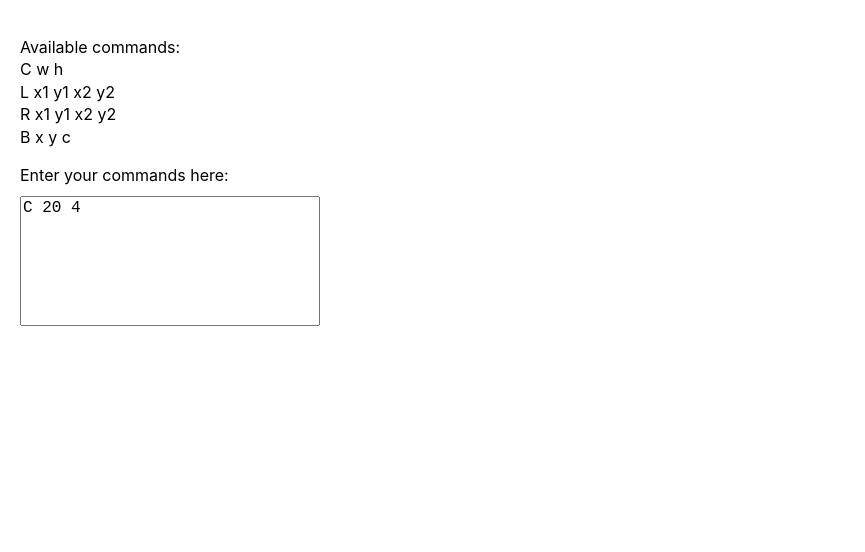
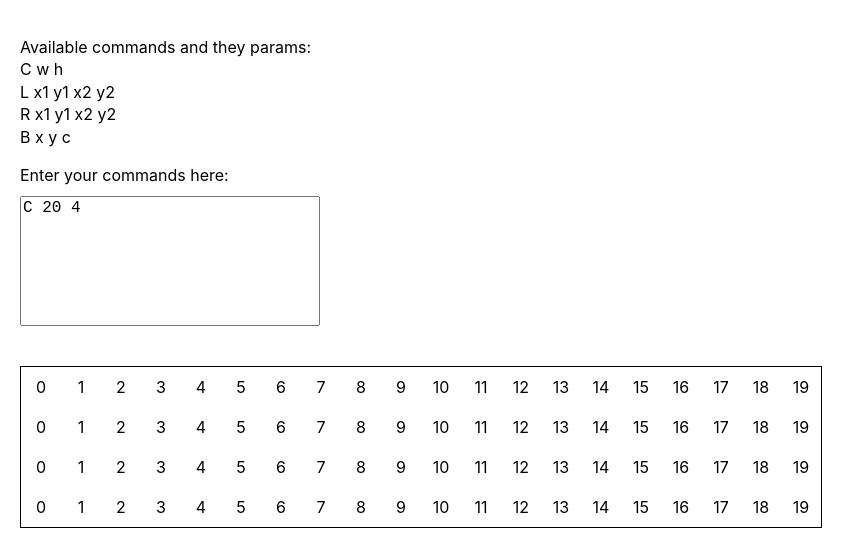
Before and after one commit to venskou/codex-test-task, a React (Create React App) app: page / in a window 1280 px wide. Shown: the top 552 px of the page, without its empty margins (0-865 px from the left). Built offline with nearby package versions, Linux system fonts and the light colour scheme.

Commit message:
Implement canvas creation

```diff
--- /dev/null
+++ b/src/components/artboard/artboard.component.jsx
@@ -0,0 +1,23 @@
+import React, { useEffect, useState } from 'react';
+
+import './artboard.component.scss';
+
+const Artboard = ({ canvasData }) => {
+  const renderCells = cells =>
+    cells.map((cell, index) => (
+      <div className="artboard__cell" key={index}>
+        {cell ? cell : index}
+      </div>
+    ));
+
+  const renderCanvas = canvas =>
+    canvas.map((cells, index) => (
+      <div className="artboard__row" key={index}>
+        {renderCells(cells)}
+      </div>
+    ));
+
+  return <div className="artboard">{canvasData.length && renderCanvas(canvasData)}</div>;
+};
+
+export default Artboard;
--- /dev/null
+++ b/src/components/artboard/artboard.component.scss
@@ -0,0 +1,21 @@
+.artboard {
+  margin-top: 40px;
+  border: 1px solid #000;
+  display: inline-block;
+  vertical-align: top;
+
+  &__row {
+    display: flex;
+    flex-direction: row;
+    flex-wrap: nowrap;
+  }
+
+  &__cell {
+    width: 40px;
+    height: 40px;
+    line-height: 40px;
+    text-align: center;
+    vertical-align: middle;
+    flex-shrink: 0;
+  }
+}
--- a/src/components/paint/paint.component.jsx
+++ b/src/components/paint/paint.component.jsx
@@ -1,27 +1,69 @@
-import React, { useState, useEffect, useCallback } from 'react';
+import React, { useState, useCallback, useEffect } from 'react';
 
 import CommandLine from '../command-line/command-line.component';
+import Artboard from '../artboard/artboard.component';
 
 import './paint.styles.scss';
 
 const Paint = () => {
-  const [paintCommands, setPaintCommands] = useState(undefined);
+  const [error, setError] = useState(null);
+  const [paintCommands, setPaintCommands] = useState([]);
+  const [canvas, setCanvas] = useState([]);
+
+  const createCanvas = ({ width, height }) => {
+    if (!width || !height) {
+      setError(`Canvas width or height is not might be a zero`);
+      return null;
+    }
+
+    const canvasData = Array(height)
+      .fill(null)
+      .map(() => Array(width).fill(null));
+
+    setCanvas(canvasData);
+  };
+
+  const paint = useCallback(({ type, ...params }) => {
+    switch (type) {
+      case 'C':
+        createCanvas(params);
+        break;
+      default:
+        setError(`Command ${type} is not defined`);
+    }
+  }, []);
 
   const getPaintCommands = useCallback(commands => {
     setPaintCommands(commands);
   }, []);
 
+  useEffect(() => {
+    if (error) {
+      setError(null);
+    }
+
+    paintCommands.forEach(command => {
+      paint(command);
+    });
+  }, [error, paintCommands, paint]);
+
   return (
     <div className="paint">
       <p>
-        Available commands:
+        Available commands and they params:
         <br />
-        C w h <br />
-        L x1 y1 x2 y2 <br />
-        R x1 y1 x2 y2 <br />
-        B x y c<br />
+        C w h
+        <br />
+        L x1 y1 x2 y2
+        <br />
+        R x1 y1 x2 y2
+        <br />
+        B x y c
+        <br />
       </p>
       <CommandLine getPaintCommands={getPaintCommands} />
+      {error && <p className="command-line__error">{error}</p>}
+      <Artboard canvasData={canvas} />
     </div>
   );
 };
```
